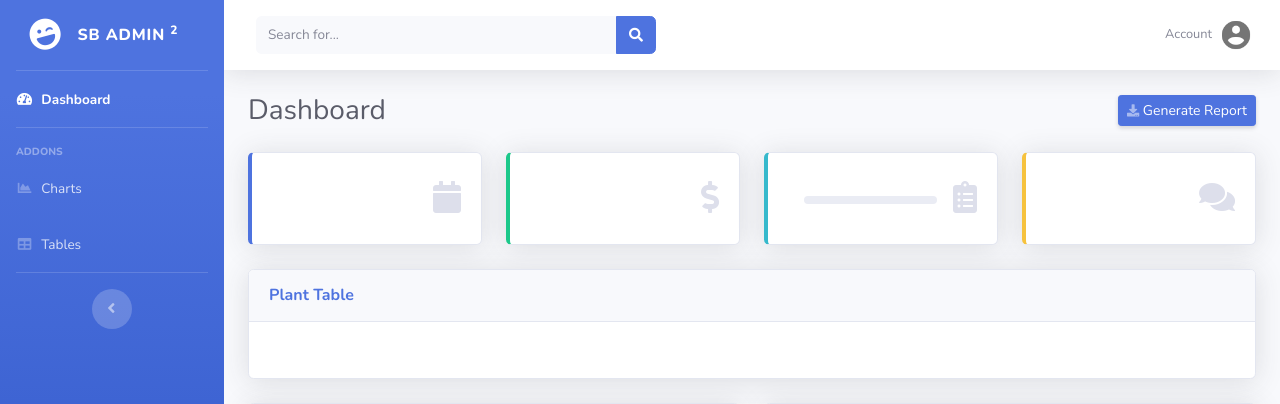
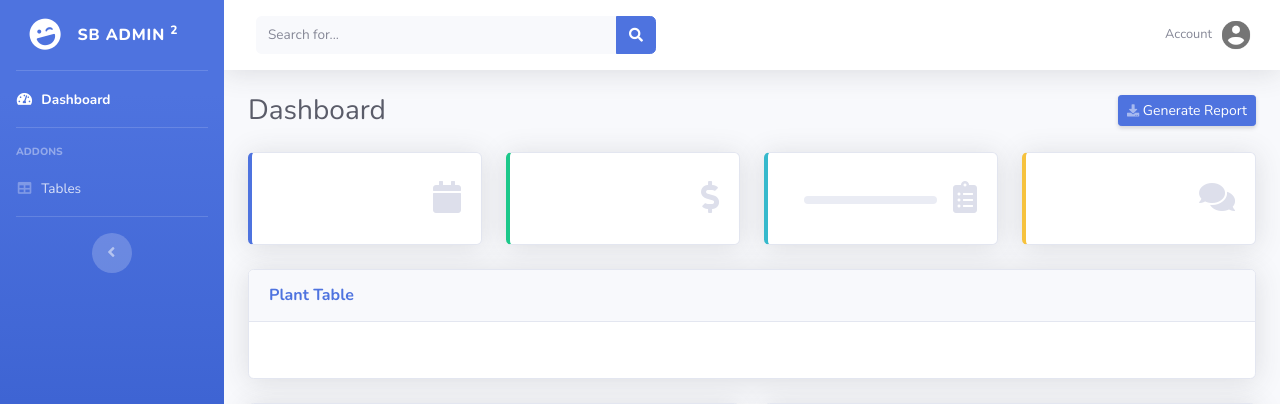
Before and after one commit to ArthurWuTW/django-project, a Django app: template monitor_app/templates/template_dashboard/dashboard.html in a window 1280 px wide. Shown: the top 404 px of the page. Run offline with Django 3.2, Linux system fonts and the light colour scheme; the template is opened without the code that fills it, so the values that code supplies are empty; some libraries are stand-ins or nearby versions.

Commit message:
Correct href urls

```diff
--- a/monitor_app/templates/template_dashboard/dashboard.html
+++ b/monitor_app/templates/template_dashboard/dashboard.html
@@ -32,7 +32,7 @@
     <ul class="navbar-nav bg-gradient-primary sidebar sidebar-dark accordion" id="accordionSidebar">
 
       <!-- Sidebar - Brand -->
-      <a class="sidebar-brand d-flex align-items-center justify-content-center" href="#">
+      <a class="sidebar-brand d-flex align-items-center justify-content-center" href="http://10.1.1.16:8000">
         <div class="sidebar-brand-icon rotate-n-15">
           <i class="fas fa-laugh-wink"></i>
         </div>
@@ -44,7 +44,7 @@
 
       <!-- Nav Item - Dashboard -->
       <li class="nav-item active">
-        <a class="nav-link" href="#">
+        <a class="nav-link" href="http://10.1.1.16:8000">
           <i class="fas fa-fw fa-tachometer-alt"></i>
           <span>Dashboard</span></a>
       </li>
@@ -57,16 +57,10 @@
         Addons
       </div>
 
-      <!-- Nav Item - Charts -->
-      <li class="nav-item">
-        <a class="nav-link" href="charts.html">
-          <i class="fas fa-fw fa-chart-area"></i>
-          <span>Charts</span></a>
-      </li>
 
       <!-- Nav Item - Tables -->
       <li class="nav-item">
-        <a class="nav-link" href="tables.html">
+        <a class="nav-link" href="tables">
           <i class="fas fa-fw fa-table"></i>
           <span>Tables</span></a>
       </li>
```
